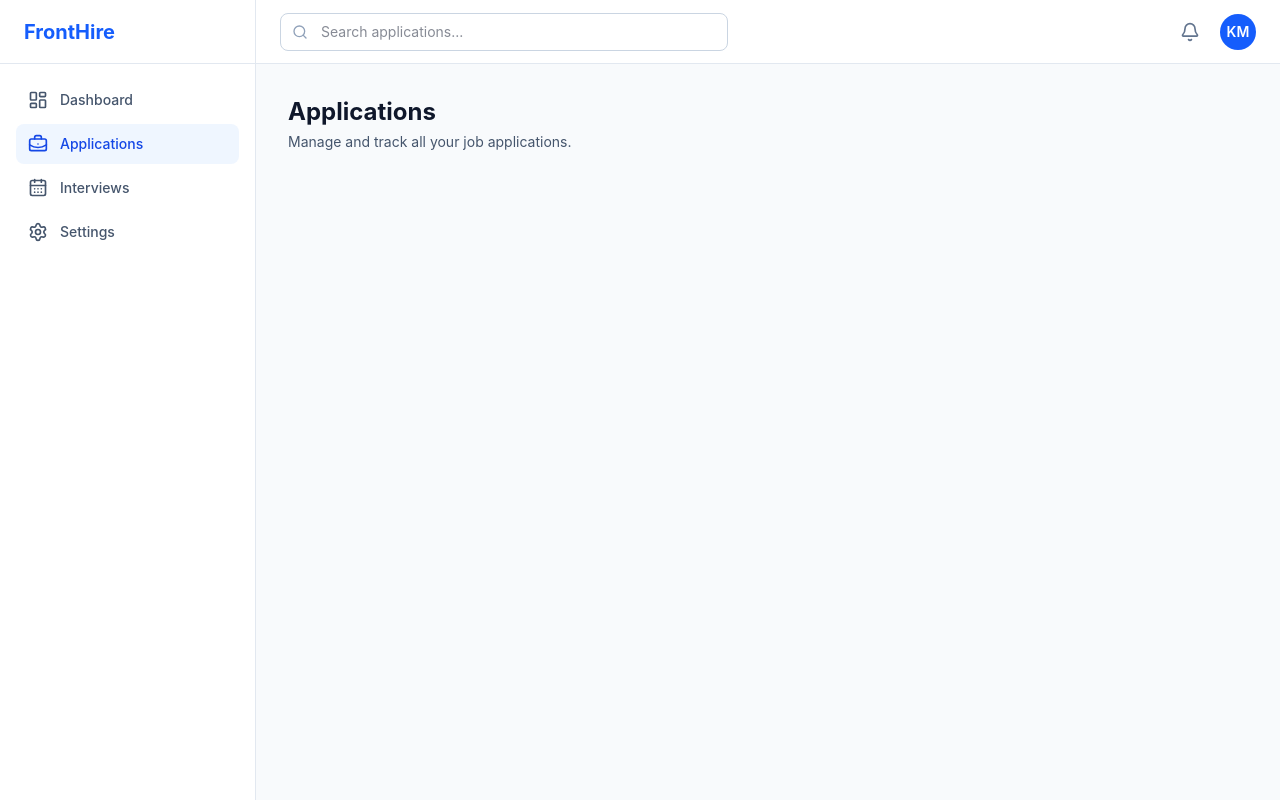
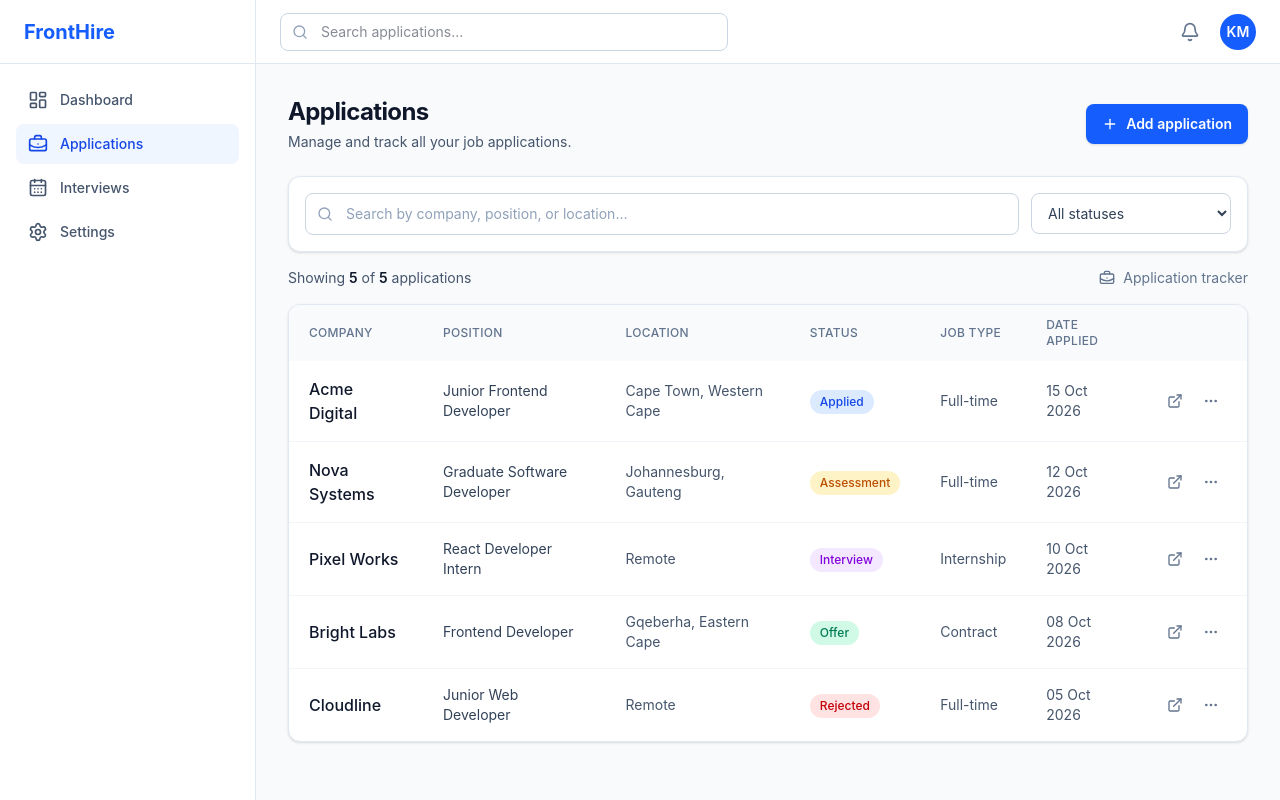
Before and after one commit to kxnnxthmxlgxs/fronthire, a React (Vite) app: page /applications in a window 1280 px wide. Built offline with nearby package versions, Linux system fonts and the light colour scheme.

Commit message:
Build searchable applications page

```diff
--- /dev/null
+++ b/src/components/applications/ApplicationFilters.tsx
@@ -0,0 +1,78 @@
+import { Search } from "lucide-react";
+import type { ApplicationStatus } from "../../types/application";
+
+export type StatusFilter = "all" | ApplicationStatus;
+
+interface ApplicationFiltersProps {
+  searchTerm: string;
+  statusFilter: StatusFilter;
+  onSearchChange: (value: string) => void;
+  onStatusChange: (value: StatusFilter) => void;
+}
+
+function ApplicationFilters({
+  searchTerm,
+  statusFilter,
+  onSearchChange,
+  onStatusChange,
+}: ApplicationFiltersProps) {
+  return (
+    <section
+      aria-label="Application filters"
+      className="grid gap-3 rounded-xl border border-slate-200 bg-white p-4 shadow-sm sm:grid-cols-[1fr_200px]"
+    >
+      <div>
+        <label
+          htmlFor="application-search"
+          className="sr-only"
+        >
+          Search applications
+        </label>
+
+        <div className="relative">
+          <Search
+            aria-hidden="true"
+            className="absolute left-3 top-1/2 h-4 w-4 -translate-y-1/2 text-slate-400"
+          />
+
+          <input
+            id="application-search"
+            type="search"
+            value={searchTerm}
+            onChange={(event) => onSearchChange(event.target.value)}
+            placeholder="Search by company, position, or location..."
+            className="w-full rounded-lg border border-slate-300 bg-white py-2.5 pl-10 pr-4 text-sm text-slate-900 outline-none transition placeholder:text-slate-400 focus:border-blue-500 focus:ring-2 focus:ring-blue-100"
+          />
+        </div>
+      </div>
+
+      <div>
+        <label
+          htmlFor="status-filter"
+          className="sr-only"
+        >
+          Filter by status
+        </label>
+
+        <select
+          id="status-filter"
+          value={statusFilter}
+          onChange={(event) =>
+            onStatusChange(event.target.value as StatusFilter)
+          }
+          className="w-full rounded-lg border border-slate-300 bg-white px-3 py-2.5 text-sm text-slate-700 outline-none transition focus:border-blue-500 focus:ring-2 focus:ring-blue-100"
+        >
+          <option value="all">All statuses</option>
+          <option value="saved">Saved</option>
+          <option value="applied">Applied</option>
+          <option value="assessment">Assessment</option>
+          <option value="interview">Interview</option>
+          <option value="offer">Offer</option>
+          <option value="rejected">Rejected</option>
+        </select>
+      </div>
+    </section>
+  );
+}
+
+export default ApplicationFilters;
--- /dev/null
+++ b/src/components/applications/ApplicationTable.tsx
@@ -0,0 +1,136 @@
+import { ExternalLink, MoreHorizontal } from "lucide-react";
+import type { JobApplication } from "../../types/application";
+import StatusBadge from "../dashboard/StatusBadge";
+
+interface ApplicationTableProps {
+  applications: JobApplication[];
+}
+
+const dateFormatter = new Intl.DateTimeFormat("en-ZA", {
+  day: "2-digit",
+  month: "short",
+  year: "numeric",
+});
+
+function ApplicationTable({
+  applications,
+}: ApplicationTableProps) {
+  if (applications.length === 0) {
+    return (
+      <section className="rounded-xl border border-slate-200 bg-white px-6 py-16 text-center shadow-sm">
+        <h2 className="text-lg font-semibold text-slate-900">
+          No applications found
+        </h2>
+
+        <p className="mt-2 text-sm text-slate-500">
+          Try changing your search term or status filter.
+        </p>
+      </section>
+    );
+  }
+
+  return (
+    <section className="overflow-hidden rounded-xl border border-slate-200 bg-white shadow-sm">
+      <div className="overflow-x-auto">
+        <table className="w-full min-w-[900px] text-left">
+          <thead className="bg-slate-50 text-xs uppercase tracking-wide text-slate-500">
+            <tr>
+              <th scope="col" className="px-5 py-3 font-medium">
+                Company
+              </th>
+
+              <th scope="col" className="px-5 py-3 font-medium">
+                Position
+              </th>
+
+              <th scope="col" className="px-5 py-3 font-medium">
+                Location
+              </th>
+
+              <th scope="col" className="px-5 py-3 font-medium">
+                Status
+              </th>
+
+              <th scope="col" className="px-5 py-3 font-medium">
+                Job type
+              </th>
+
+              <th scope="col" className="px-5 py-3 font-medium">
+                Date applied
+              </th>
+
+              <th scope="col" className="px-5 py-3 text-right font-medium">
+                <span className="sr-only">Actions</span>
+              </th>
+            </tr>
+          </thead>
+
+          <tbody className="divide-y divide-slate-100">
+            {applications.map((application) => (
+              <tr
+                key={application.id}
+                className="transition-colors hover:bg-slate-50"
+              >
+                <td className="px-5 py-4">
+                  <div className="font-medium text-slate-900">
+                    {application.company}
+                  </div>
+                </td>
+
+                <td className="px-5 py-4 text-sm text-slate-700">
+                  {application.position}
+                </td>
+
+                <td className="px-5 py-4 text-sm text-slate-600">
+                  {application.location}
+                </td>
+
+                <td className="px-5 py-4">
+                  <StatusBadge status={application.status} />
+                </td>
+
+                <td className="px-5 py-4 text-sm text-slate-600">
+                  {application.jobType}
+                </td>
+
+                <td className="px-5 py-4 text-sm text-slate-600">
+                  {dateFormatter.format(
+                    new Date(`${application.dateApplied}T00:00:00`),
+                  )}
+                </td>
+
+                <td className="px-5 py-4">
+                  <div className="flex justify-end gap-1">
+                    <button
+                      type="button"
+                      aria-label={`Open ${application.company} job listing`}
+                      className="rounded-lg p-2 text-slate-500 transition hover:bg-slate-100 hover:text-slate-900 focus:outline-none focus:ring-2 focus:ring-blue-500"
+                    >
+                      <ExternalLink
+                        aria-hidden="true"
+                        className="h-4 w-4"
+                      />
+                    </button>
+
+                    <button
+                      type="button"
+                      aria-label={`More actions for ${application.company}`}
+                      className="rounded-lg p-2 text-slate-500 transition hover:bg-slate-100 hover:text-slate-900 focus:outline-none focus:ring-2 focus:ring-blue-500"
+                    >
+                      <MoreHorizontal
+                        aria-hidden="true"
+                        className="h-4 w-4"
+                      />
+                    </button>
+                  </div>
+                </td>
+              </tr>
+            ))}
+          </tbody>
+        </table>
+      </div>
+    </section>
+  );
+}
+
+export default ApplicationTable;
--- a/src/pages/ApplicationsPage.tsx
+++ b/src/pages/ApplicationsPage.tsx
@@ -1,14 +1,102 @@
+import { BriefcaseBusiness, Plus } from "lucide-react";
+import { useMemo, useState } from "react";
+import ApplicationFilters, {
+  type StatusFilter,
+} from "../components/applications/ApplicationFilters";
+import ApplicationTable from "../components/applications/ApplicationTable";
+import { mockApplications } from "../data/mockApplications";
+
 function ApplicationsPage() {
+  const [searchTerm, setSearchTerm] = useState("");
+  const [statusFilter, setStatusFilter] =
+    useState<StatusFilter>("all");
+
+  const filteredApplications = useMemo(() => {
+    const normalizedSearch = searchTerm.trim().toLowerCase();
+
+    return mockApplications.filter((application) => {
+      const matchesSearch =
+        normalizedSearch === "" ||
+        application.company
+          .toLowerCase()
+          .includes(normalizedSearch) ||
+        application.position
+          .toLowerCase()
+          .includes(normalizedSearch) ||
+        application.location
+          .toLowerCase()
+          .includes(normalizedSearch);
+
+      const matchesStatus =
+        statusFilter === "all" ||
+        application.status === statusFilter;
+
+      return matchesSearch && matchesStatus;
+    });
+  }, [searchTerm, statusFilter]);
+
   return (
-    <section>
-      <h1 className="text-2xl font-bold text-slate-900">
-        Applications
-      </h1>
+    <div className="mx-auto max-w-7xl">
+      <div className="flex flex-col gap-4 sm:flex-row sm:items-center sm:justify-between">
+        <div>
+          <h1 className="text-2xl font-bold tracking-tight text-slate-900">
+            Applications
+          </h1>
 
-      <p className="mt-1 text-sm text-slate-600">
-        Manage and track all your job applications.
-      </p>
-    </section>
+          <p className="mt-1 text-sm text-slate-600">
+            Manage and track all your job applications.
+          </p>
+        </div>
+
+        <button
+          type="button"
+          className="inline-flex items-center justify-center gap-2 rounded-lg bg-blue-600 px-4 py-2.5 text-sm font-semibold text-white shadow-sm transition hover:bg-blue-700 focus:outline-none focus:ring-2 focus:ring-blue-500 focus:ring-offset-2"
+        >
+          <Plus aria-hidden="true" className="h-4 w-4" />
+          Add application
+        </button>
+      </div>
+
+      <div className="mt-6">
+        <ApplicationFilters
+          searchTerm={searchTerm}
+          statusFilter={statusFilter}
+          onSearchChange={setSearchTerm}
+          onStatusChange={setStatusFilter}
+        />
+      </div>
+
+      <div className="mt-4 flex items-center justify-between">
+        <p
+          aria-live="polite"
+          className="text-sm text-slate-600"
+        >
+          Showing{" "}
+          <span className="font-semibold text-slate-900">
+            {filteredApplications.length}
+          </span>{" "}
+          of{" "}
+          <span className="font-semibold text-slate-900">
+            {mockApplications.length}
+          </span>{" "}
+          applications
+        </p>
+
+        <div className="hidden items-center gap-2 text-sm text-slate-500 sm:flex">
+          <BriefcaseBusiness
+            aria-hidden="true"
+            className="h-4 w-4"
+          />
+          Application tracker
+        </div>
+      </div>
+
+      <div className="mt-4">
+        <ApplicationTable
+          applications={filteredApplications}
+        />
+      </div>
+    </div>
   );
 }
 
```
